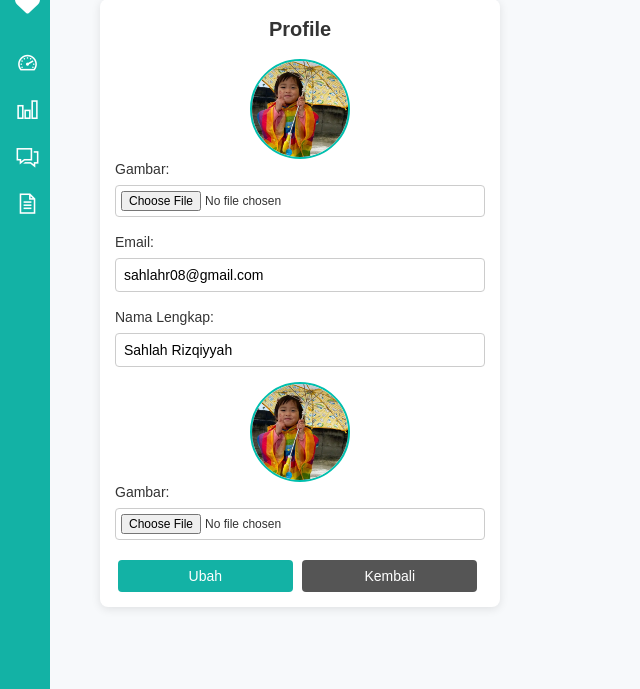
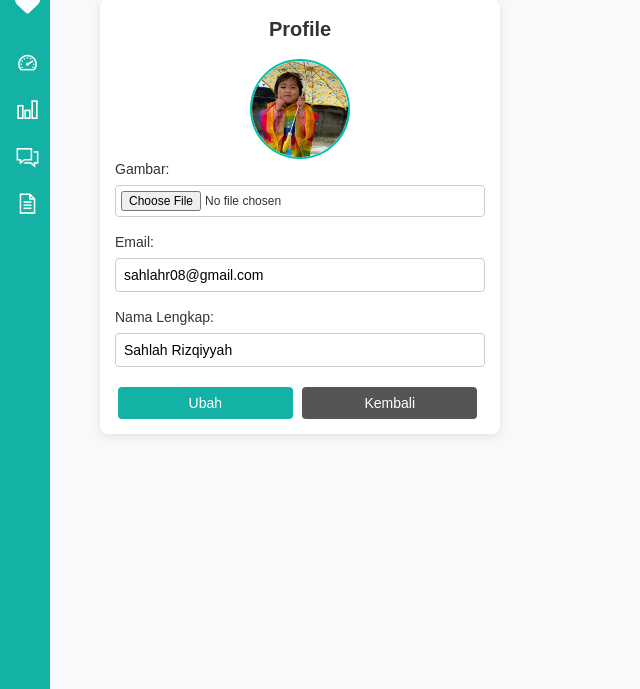
Before and after one commit to absrdprogrammer/mental-health-tracker-web, a CodeIgniter app: page /mental-health-tracker/admin/editprofile in a window 1280 px wide. Shown: the part 111-800 px from the top of the page, without its empty margins (0-640 px from the left). Run offline with CodeIgniter, Linux system fonts and the light colour scheme.

Commit message:
update edit-profile.php

```diff
--- a/application/views/admin/edit-profile.php
+++ b/application/views/admin/edit-profile.php
@@ -88,11 +88,6 @@
             <label for="userName">Nama Lengkap:</label>
             <input type="text" id="userName" name="userName" value="Sahlah Rizqiyyah" placeholder="Masukan Nama Lengkap" />
           </div>
-          <div class="form-group">
-            <img src="<?php echo base_url('assets/img/rt.jpg'); ?>" alt="Profile Image" id="profilePreview" />
-            <label for="profileImg">Gambar:</label>
-            <input type="file" id="profileImg" name="profileImg" onchange="previewImage(event)" />
-          </div>
           <button type="submit">Ubah</button>
           <button type="button" onclick="window.history.back()">Kembali</button>
         </form>
```
